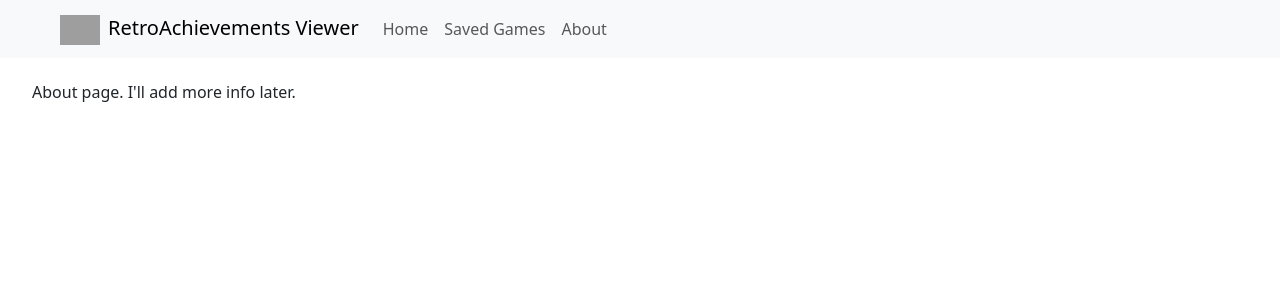
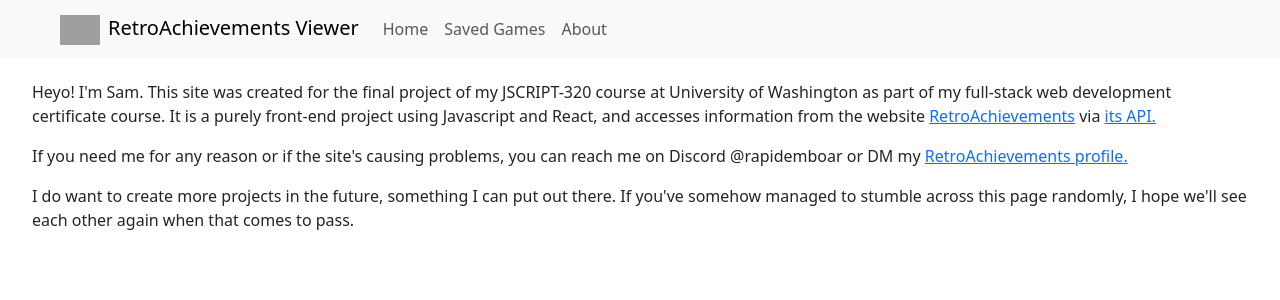
Before and after one commit to mukaisam-cpu/JSCRIPT-320-B-final-project-mukaidasam, a React (Vite) app in the folder ra-viewer/: page /about in a window 1280 px wide. Shown: the top 300 px of the page. Built offline with nearby package versions, Linux system fonts and the light colour scheme; no server answers; grey boxes are pictures that could not be loaded.

Commit message:
About page

```diff
--- a/ra-viewer/src/routes/About.jsx
+++ b/ra-viewer/src/routes/About.jsx
@@ -3,7 +3,20 @@ import SiteNavbar from "../components/Navbar"
 function About(){
     return(<>
     <SiteNavbar />
-    <p className="mt-5">About page. I'll add more info later.</p>
+    <p className="mt-5">
+        Heyo! I'm Sam. This site was created for the final project of my JSCRIPT-320 course at University
+        of Washington as part of my full-stack web development certificate course. It is a purely front-end project using
+        Javascript and React, and accesses information from the website <a href="https://retroachievements.org">RetroAchievements</a> via&#160;
+        <a href="https://api-docs.retroachievements.org">its API.</a>
+    </p>
+    <p>
+        If you need me for any reason or if the site's causing problems, you can reach me on Discord @rapidemboar or DM my&#160;
+        <a href="https://retroachievements.org/user/rapidemboar">RetroAchievements profile.</a>
+    </p>
+    <p>
+        I do want to create more projects in the future, something I can put out there. If you've somehow managed to stumble across this page randomly, I hope we'll
+        see each other again when that comes to pass.
+    </p>
     </>)
 }
 
```
